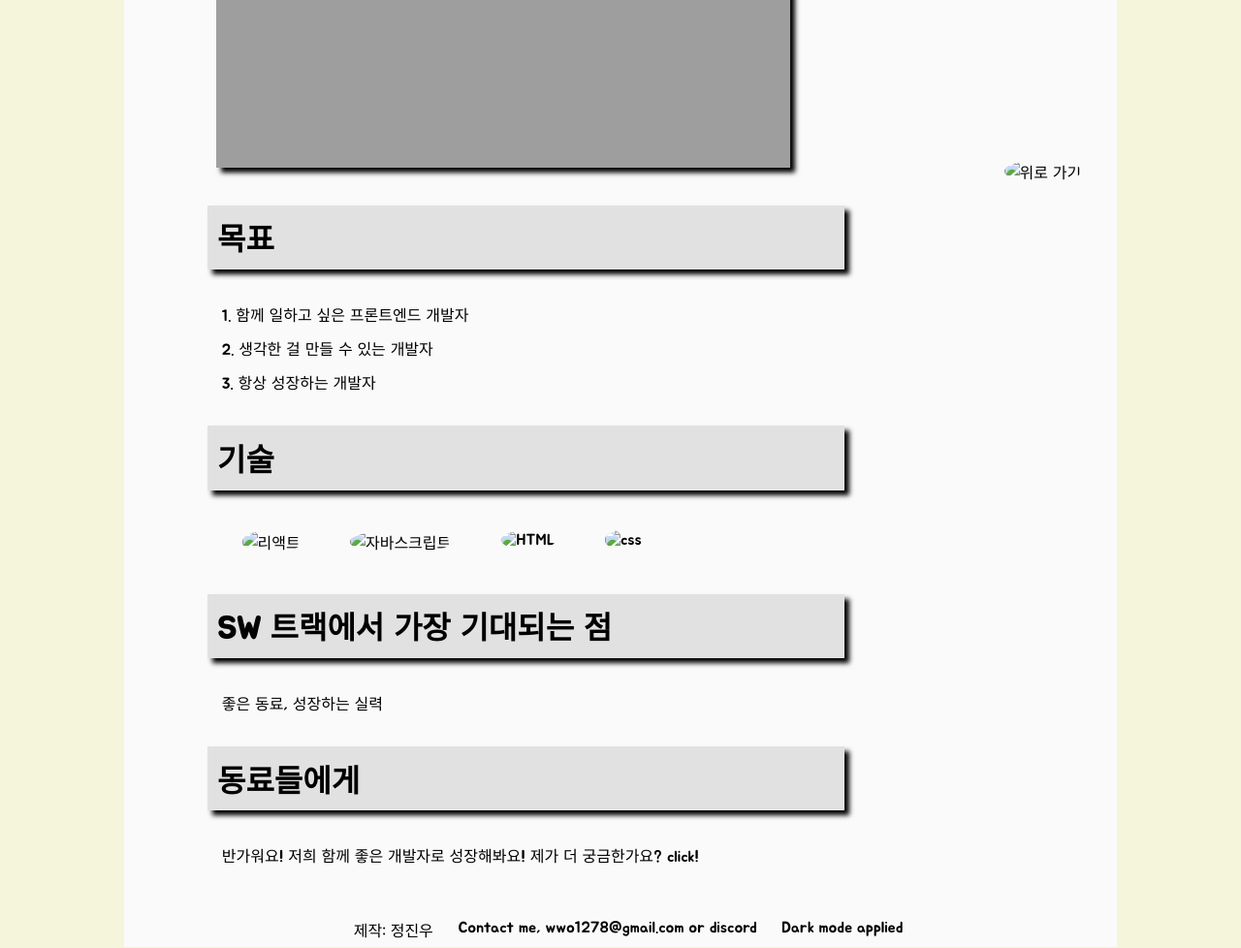
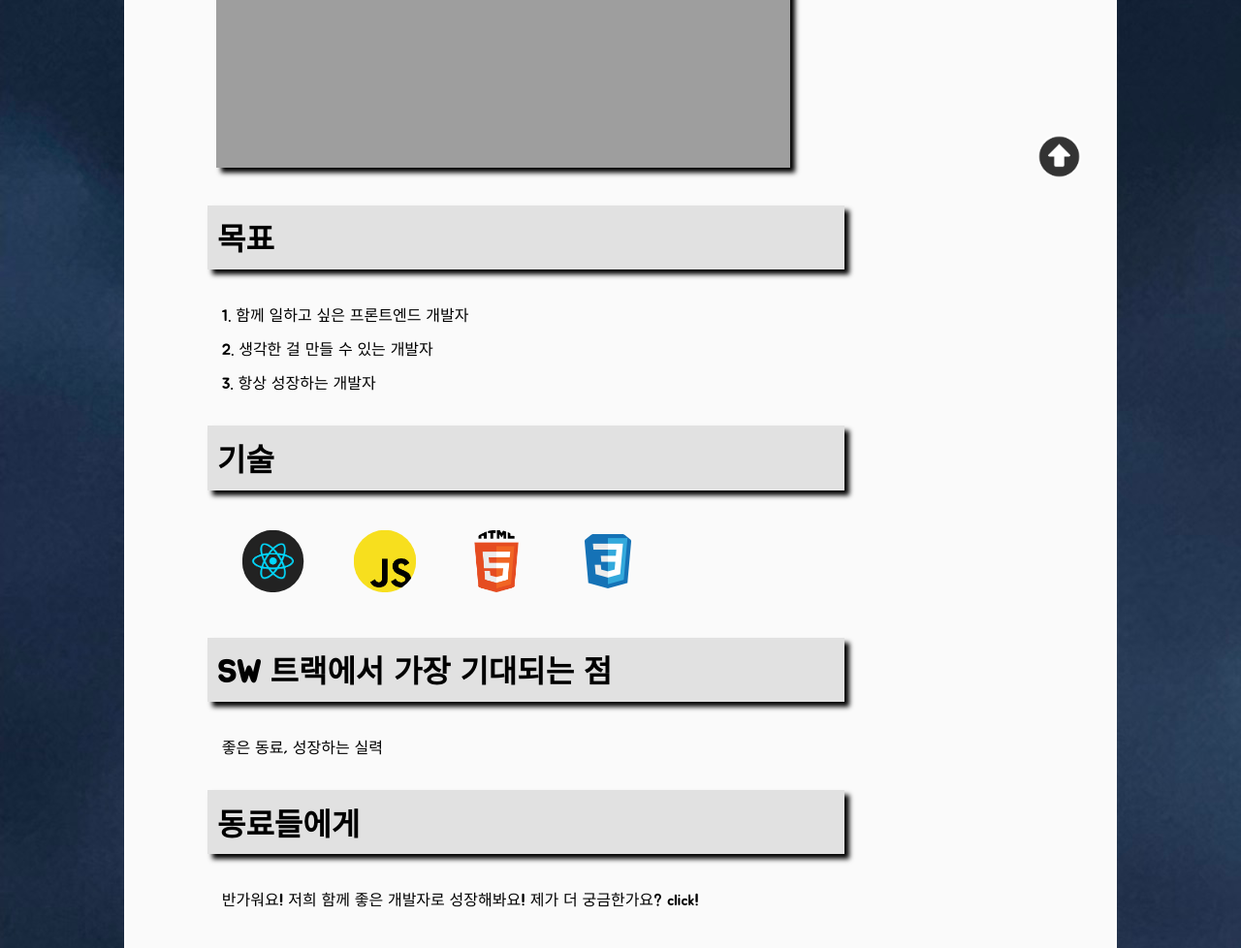
Before and after one commit to jinux127/introduce_myself, a plain HTML site: page index.html in a window 1280 px wide. Shown: the part 600-1578 px from the top of the page at 97% size. Drawn offline with Linux system fonts and the light colour scheme; the site is published under a folder, as on GitHub Pages, so addresses that start at the root find nothing.

Commit message:
파일 경로 수정

```diff
--- a/index.css
+++ b/index.css
@@ -117,7 +117,7 @@ h2{
 }
 body {
     /* color: #262626; */
-    background-image: url(/static/images/cloud.jpeg);
+    background-image: url(static/images/cloud.jpeg);
     background-color: beige;
     display: flex;
     flex-direction: column;
--- a/index.html
+++ b/index.html
@@ -34,10 +34,10 @@ SW 트랙에서 가장 기대되는 점
                 <h2 id="h2_2"><p class="background-div">기술</p></h2>
                 <div class="detail">
                     <div class="skills">
-                        <p><img class="skill_icon" src="/static/images/react.png" alt="리액트"> </p>
-                        <p><img class="skill_icon" src="/static/images/javascript_icon.png" alt="자바스크립트"> </p>
-                        <p><img class="skill_icon" src="/static/images/html_icon.png" alt="HTML"> </p>
-                        <p><img class="skill_icon" src="/static/images/CSS_icon.png" alt="css"> </p>
+                        <p><img class="skill_icon" src="static/images/react.png" alt="리액트"> </p>
+                        <p><img class="skill_icon" src="static/images/javascript_icon.png" alt="자바스크립트"> </p>
+                        <p><img class="skill_icon" src="static/images/html_icon.png" alt="HTML"> </p>
+                        <p><img class="skill_icon" src="static/images/CSS_icon.png" alt="css"> </p>
                     </div>
                 </div>
                 <h2 id="h2_3"><p class="background-div">SW 트랙에서 가장 기대되는 점</p></h2>
@@ -84,7 +84,7 @@ SW 트랙에서 가장 기대되는 점
         </main>
 
         <nav class="n1">
-            <div class="logo"><img src="/static/images/jinstagram.png" alt="jinstagram"></div>
+            <div class="logo"><img src="static/images/jinstagram.png" alt="jinstagram"></div>
             <!-- <div class="search">엘리스트랙을 진행하며</div>
             <div class="header-right"><a href="">동료들에게</a></div> -->
         </nav>
@@ -96,15 +96,15 @@ SW 트랙에서 가장 기대되는 점
     </section>
     <div class="btn">
         <!-- <a id="darkModeBtn"><img src="/static/images/darkMode_dark.png" alt="다크모드"></a> -->
-        <a id="upBtn"><img src="/static/images/up.png" alt="위로 가기"></a>
+        <a id="upBtn"><img src="static/images/up.png" alt="위로 가기"></a>
     </div>
     <div class="background">
         <div class="window">
           <div class="popup">
               <p>
                   <div class="images">
-                      <img src="/static/images/itsme1.jpeg" alt="나">
-                      <img src="/static/images/itsme2.jpeg" alt="나">
+                      <img src="static/images/itsme1.jpeg" alt="나">
+                      <img src="static/images/itsme2.jpeg" alt="나">
                     </div>
                 </p>
 
```
